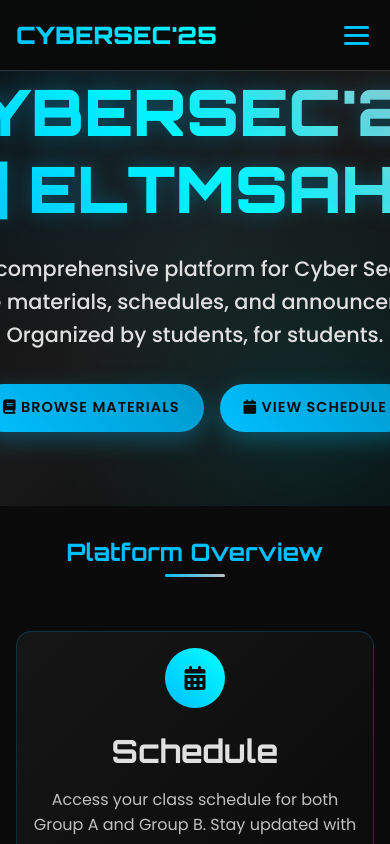
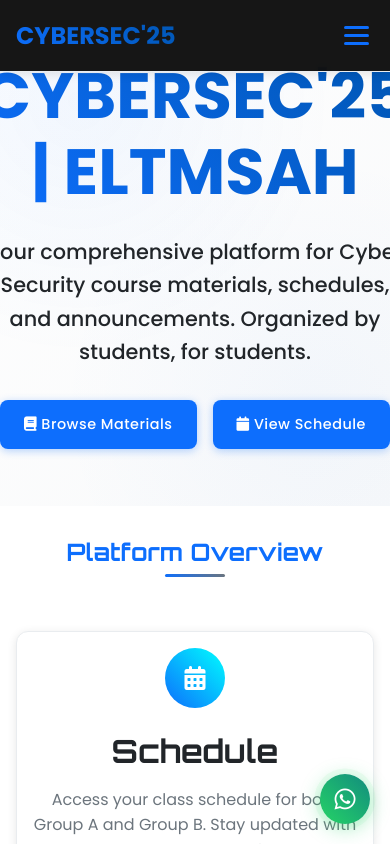
Before and after one commit to phoenixcrypto/cyberfort-platform, a Next.js app: page / in a window 390 px wide. Shown: the top 844 px of the page. Built offline with nearby package versions, Linux system fonts and the light colour scheme.

Commit message:
Added About page profile image

```diff
--- a/pages/index.js
+++ b/pages/index.js
@@ -139,7 +139,7 @@ export default function Home() {
               <div className="enhanced-card" data-aos="fade-up" data-aos-delay="100">
                 <div style={{ textAlign: 'center', marginBottom: '1.5rem' }}>
                   <div className="skill-icon" style={{
-                    background: 'linear-gradient(45deg, var(--neon-blue), #00FFFF)',
+                    background: 'linear-gradient(45deg, var(--primary-blue), #00FFFF)',
                     margin: '0 auto'
                   }}>
                     <i className="fas fa-calendar-alt"></i>
@@ -203,7 +203,7 @@ export default function Home() {
             <div className="grid-enhanced grid-enhanced-2">
               {/* Latest Materials */}
               <div className="enhanced-card" data-aos="fade-up" data-aos-delay="100">
-                <h3 style={{ marginBottom: '2rem', color: 'var(--neon-blue)', textAlign: 'center' }}>
+                <h3 style={{ marginBottom: '2rem', color: 'var(--primary-blue)', textAlign: 'center' }}>
                   <i className="fas fa-book"></i> Recent Materials
                 </h3>
                 {loading ? (
@@ -234,7 +234,7 @@ export default function Home() {
 
               {/* Latest Announcement */}
               <div className="enhanced-card" data-aos="fade-up" data-aos-delay="200">
-                <h3 style={{ marginBottom: '2rem', color: 'var(--neon-blue)', textAlign: 'center' }}>
+                <h3 style={{ marginBottom: '2rem', color: 'var(--primary-blue)', textAlign: 'center' }}>
                   <i className="fas fa-bullhorn"></i> Latest Announcement
                 </h3>
                 {announcementsData?.latest ? (
@@ -277,7 +277,7 @@ export default function Home() {
                 <h2>Today's Schedule Preview</h2>
               </div>
               <div className="enhanced-card" data-aos="fade-up">
-                <h3 style={{ marginBottom: '1.5rem', color: 'var(--neon-blue)', textAlign: 'center' }}>
+                <h3 style={{ marginBottom: '1.5rem', color: 'var(--primary-blue)', textAlign: 'center' }}>
                   <i className="fas fa-calendar-check"></i> Group A - Next Classes
                 </h3>
                 {scheduleData.groupA && scheduleData.groupA.length > 0 ? (
@@ -290,7 +290,7 @@ export default function Home() {
                         padding: '1rem',
                         background: 'rgba(0, 191, 255, 0.1)',
                         borderRadius: '10px',
-                        borderLeft: '4px solid var(--neon-blue)',
+                        borderLeft: '4px solid var(--primary-blue)',
                         transition: 'all 0.3s ease'
                       }}>
                         <div>
@@ -299,7 +299,7 @@ export default function Home() {
                           <small style={{ color: 'var(--text-muted)' }}><i className="fas fa-map-marker-alt"></i> {classItem.location}</small>
                         </div>
                         <div style={{ textAlign: 'right' }}>
-                          <span style={{ color: 'var(--neon-blue)', fontWeight: '600', fontSize: '1.1rem' }}>
+                          <span style={{ color: 'var(--primary-blue)', fontWeight: '600', fontSize: '1.1rem' }}>
                             {classItem.day}
                           </span>
                           <br />
--- a/styles/globals.css
+++ b/styles/globals.css
@@ -3,20 +3,21 @@
 /* Import Google Fonts */
 @import url('https://fonts.googleapis.com/css2?family=Orbitron:wght@400;700;900&family=Poppins:wght@300;400;500;600;700&display=swap');
 
-/* CSS Variables for consistent theming */
+/* Professional Global Color Palette */
 :root {
-  --bg-primary: #0A0A0A;
-  --bg-secondary: #1A1A1A;
-  --neon-blue: #00BFFF;
-  --neon-blue-hover: #0099CC;
-  --text-primary: #E0E0E0;
-  --text-secondary: #C0C0C0;
-  --text-muted: #888888;
-  --accent-silver: #C0C0C0;
-  --border-color: #333333;
-  --success-green: #00FF88;
-  --warning-orange: #FF8800;
-  --error-red: #FF4444;
+  --bg-primary: #ffffff;
+  --bg-secondary: #f8f9fa;
+  --primary-blue: #0d6efd;
+  --primary-blue-hover: #0056b3;
+  --text-primary: #212529;
+  --text-secondary: #6c757d;
+  --text-muted: #adb5bd;
+  --accent-silver: #6c757d;
+  --border-color: #e9ecef;
+  --success-green: #198754;
+  --warning-orange: #fd7e14;
+  --error-red: #dc3545;
+  --shadow-light: rgba(0, 0, 0, 0.1);
 }
 
 /* Reset and base styles */
@@ -49,7 +50,7 @@ h1, h2, h3, h4, h5, h6 {
 h1 {
   font-size: 3rem;
   font-weight: 900;
-  background: linear-gradient(45deg, var(--neon-blue), var(--accent-silver));
+  background: linear-gradient(45deg, var(--primary-blue), var(--accent-silver));
   -webkit-background-clip: text;
   -webkit-text-fill-color: transparent;
   background-clip: text;
@@ -57,7 +58,7 @@ h1 {
 
 h2 {
   font-size: 2.5rem;
-  color: var(--neon-blue);
+  color: var(--primary-blue);
 }
 
 h3 {
@@ -76,14 +77,14 @@ p {
 }
 
 a {
-  color: var(--neon-blue);
+  color: var(--primary-blue);
   text-decoration: none;
   transition: all 0.3s ease;
 }
 
 a:hover {
-  color: var(--neon-blue-hover);
-  text-shadow: 0 0 10px var(--neon-blue);
+  color: var(--primary-blue-hover);
+  text-shadow: 0 0 10px var(--primary-blue);
 }
 
 /* Layout containers */
@@ -136,9 +137,9 @@ a:hover {
 .btn {
   display: inline-block;
   padding: 0.8rem 2rem;
-  border: 2px solid var(--neon-blue);
+  border: 2px solid var(--primary-blue);
   background: transparent;
-  color: var(--neon-blue);
+  color: var(--primary-blue);
   font-family: 'Poppins', sans-serif;
   font-weight: 500;
   text-transform: uppercase;
@@ -150,20 +151,20 @@ a:hover {
 }
 
 .btn:hover {
-  background: var(--neon-blue);
+  background: var(--primary-blue);
   color: var(--bg-primary);
-  box-shadow: 0 0 20px var(--neon-blue);
+  box-shadow: 0 0 20px var(--primary-blue);
   transform: translateY(-2px);
 }
 
 .btn-primary {
-  background: var(--neon-blue);
+  background: var(--primary-blue);
   color: var(--bg-primary);
 }
 
 .btn-primary:hover {
-  background: var(--neon-blue-hover);
-  box-shadow: 0 0 25px var(--neon-blue-hover);
+  background: var(--primary-blue-hover);
+  box-shadow: 0 0 25px var(--primary-blue-hover);
 }
 
 /* Cards */
@@ -184,7 +185,7 @@ a:hover {
   left: -100%;
   width: 100%;
   height: 2px;
-  background: linear-gradient(90deg, transparent, var(--neon-blue), transparent);
+  background: linear-gradient(90deg, transparent, var(--primary-blue), transparent);
   transition: left 0.5s ease;
 }
 
@@ -193,7 +194,7 @@ a:hover {
 }
 
 .card:hover {
-  border-color: var(--neon-blue);
+  border-color: var(--primary-blue);
   box-shadow: 0 10px 30px rgba(0, 191, 255, 0.1);
   transform: translateY(-5px);
 }
@@ -216,7 +217,7 @@ a:hover {
 
 .form-control:focus {
   outline: none;
-  border-color: var(--neon-blue);
+  border-color: var(--primary-blue);
   box-shadow: 0 0 10px rgba(0, 191, 255, 0.3);
 }
 
@@ -246,7 +247,7 @@ a:hover {
 }
 
 .badge-info {
-  background: var(--neon-blue);
+  background: var(--primary-blue);
   color: var(--bg-primary);
 }
 
@@ -262,7 +263,7 @@ a:hover {
   width: 40px;
   height: 40px;
   border: 3px solid var(--border-color);
-  border-top: 3px solid var(--neon-blue);
+  border-top: 3px solid var(--primary-blue);
   border-radius: 50%;
   animation: spin 1s linear infinite;
 }
@@ -407,10 +408,10 @@ a:hover {
   width: 250px;
   height: 250px;
   border-radius: 50%;
-  border: 4px solid var(--neon-blue);
+  border: 4px solid var(--primary-blue);
   box-shadow: 0 0 30px rgba(0, 191, 255, 0.4), 0 0 60px rgba(0, 191, 255, 0.2);
   overflow: hidden;
-  background: linear-gradient(45deg, var(--neon-blue), var(--accent-silver));
+  background: linear-gradient(45deg, var(--primary-blue), var(--accent-silver));
   padding: 4px;
   animation: glow 3s ease-in-out infinite;
 }
@@ -424,22 +425,22 @@ a:hover {
 }
 
 .gradient-text {
-  background: linear-gradient(45deg, var(--neon-blue), #00FFFF, var(--accent-silver));
+  background: linear-gradient(45deg, var(--primary-blue), var(--primary-blue-hover));
   -webkit-background-clip: text;
   -webkit-text-fill-color: transparent;
   background-clip: text;
-  font-weight: 900;
+  font-weight: 700;
   font-size: 3.5rem;
   margin: 0;
-  font-family: 'Orbitron', monospace;
-  text-shadow: 0 0 20px rgba(0, 191, 255, 0.3);
+  font-family: 'Poppins', sans-serif;
 }
 
 .floating-element {
   position: absolute;
-  border: 2px solid rgba(0, 255, 255, 0.1);
+  border: 1px solid rgba(13, 110, 253, 0.1);
   border-radius: 50%;
   animation: float 6s ease-in-out infinite;
+  background: rgba(13, 110, 253, 0.05);
 }
 
 .floating-element:nth-child(2) {
@@ -448,8 +449,8 @@ a:hover {
 }
 
 .tech-badge {
-  background: var(--neon-blue);
-  color: var(--bg-primary);
+  background: var(--primary-blue);
+  color: white;
   padding: 0.3rem 0.8rem;
   border-radius: 20px;
   font-size: 0.8rem;
@@ -479,7 +480,7 @@ a:hover {
   align-items: center;
   justify-content: center;
   font-size: 2rem;
-  color: var(--bg-primary);
+  color: white;
 }
 
 .contact-card {
@@ -504,28 +505,29 @@ a:hover {
   justify-content: center;
   font-size: 2.5rem;
   color: white;
-  box-shadow: 0 8px 25px rgba(0, 0, 0, 0.3);
+  box-shadow: 0 4px 15px rgba(0, 0, 0, 0.1);
 }
 
 .quote-box {
-  background: rgba(0, 191, 255, 0.1);
+  background: rgba(13, 110, 253, 0.1);
   padding: 1rem;
   border-radius: 8px;
-  border-left: 4px solid var(--neon-blue);
+  border-left: 4px solid var(--primary-blue);
   margin-top: 1rem;
   font-style: italic;
-  color: var(--neon-blue);
+  color: var(--primary-blue);
 }
 
-/* Enhanced Card Styles for All Pages */
+/* Professional Card Styles */
 .enhanced-card {
-  background: linear-gradient(135deg, rgba(26, 26, 26, 0.8), rgba(10, 10, 10, 0.9));
-  border: 1px solid rgba(0, 191, 255, 0.2);
-  border-radius: 15px;
+  background: var(--bg-primary);
+  border: 1px solid var(--border-color);
+  border-radius: 12px;
   padding: 2rem;
   transition: all 0.3s ease;
   position: relative;
   overflow: hidden;
+  box-shadow: 0 2px 10px var(--shadow-light);
 }
 
 .enhanced-card::before {
@@ -535,27 +537,27 @@ a:hover {
   left: 0;
   right: 0;
   bottom: 0;
-  background: linear-gradient(135deg, rgba(0, 191, 255, 0.05), transparent);
+  background: linear-gradient(135deg, rgba(13, 110, 253, 0.02), transparent);
   opacity: 0;
   transition: opacity 0.3s ease;
 }
 
 .enhanced-card:hover {
-  transform: translateY(-5px);
-  box-shadow: 0 15px 40px rgba(0, 191, 255, 0.2);
-  border-color: var(--neon-blue);
+  transform: translateY(-3px);
+  box-shadow: 0 8px 25px rgba(0, 0, 0, 0.15);
+  border-color: var(--primary-blue);
 }
 
 .enhanced-card:hover::before {
   opacity: 1;
 }
 
-/* Enhanced Hero Section */
+/* Professional Hero Section */
 .hero-section {
-  background: linear-gradient(135deg, var(--bg-primary) 0%, var(--bg-secondary) 50%, var(--bg-primary) 100%);
+  background: linear-gradient(135deg, var(--bg-primary) 0%, var(--bg-secondary) 100%);
   position: relative;
   overflow: hidden;
-  min-height: 80vh;
+  min-height: 70vh;
   display: flex;
   align-items: center;
   justify-content: center;
@@ -568,9 +570,8 @@ a:hover {
   left: 0;
   right: 0;
   bottom: 0;
-  background: radial-gradient(circle at 20% 20%, rgba(0, 191, 255, 0.1) 0%, transparent 50%),
-              radial-gradient(circle at 80% 80%, rgba(0, 255, 255, 0.1) 0%, transparent 50%);
-  animation: pulse 8s ease-in-out infinite;
+  background: radial-gradient(circle at 20% 20%, rgba(13, 110, 253, 0.05) 0%, transparent 50%),
+              radial-gradient(circle at 80% 80%, rgba(13, 110, 253, 0.03) 0%, transparent 50%);
 }
 
 .hero-content {
@@ -581,20 +582,20 @@ a:hover {
   margin: 0 auto;
 }
 
-/* Enhanced Button Styles */
+/* Professional Button Styles */
 .btn-enhanced {
-  background: linear-gradient(45deg, var(--neon-blue), #0099CC);
+  background: var(--primary-blue);
   border: none;
-  color: var(--bg-primary);
-  padding: 1rem 2rem;
-  border-radius: 50px;
-  font-weight: 600;
-  text-transform: uppercase;
-  letter-spacing: 1px;
+  color: white;
+  padding: 0.8rem 1.5rem;
+  border-radius: 8px;
+  font-weight: 500;
+  text-transform: none;
+  letter-spacing: 0.5px;
   transition: all 0.3s ease;
   position: relative;
   overflow: hidden;
-  box-shadow: 0 8px 25px rgba(0, 191, 255, 0.3);
+  box-shadow: 0 2px 8px rgba(13, 110, 253, 0.3);
 }
 
 .btn-enhanced::before {
@@ -609,8 +610,9 @@ a:hover {
 }
 
 .btn-enhanced:hover {
-  transform: translateY(-3px);
-  box-shadow: 0 12px 35px rgba(0, 191, 255, 0.4);
+  transform: translateY(-2px);
+  box-shadow: 0 4px 15px rgba(13, 110, 253, 0.4);
+  background: var(--primary-blue-hover);
 }
 
 .btn-enhanced:hover::before {
@@ -652,7 +654,7 @@ a:hover {
   transform: translateX(-50%);
   width: 60px;
   height: 3px;
-  background: linear-gradient(45deg, var(--neon-blue), var(--accent-silver));
+  background: linear-gradient(45deg, var(--primary-blue), var(--accent-silver));
   border-radius: 2px;
 }
 
@@ -661,9 +663,9 @@ a:hover {
   display: inline-block;
   width: 40px;
   height: 40px;
-  border: 3px solid rgba(0, 191, 255, 0.3);
+  border: 3px solid rgba(13, 110, 253, 0.3);
   border-radius: 50%;
-  border-top-color: var(--neon-blue);
+  border-top-color: var(--primary-blue);
   animation: spin 1s ease-in-out infinite;
 }
 
@@ -673,8 +675,8 @@ a:hover {
 
 /* Enhanced Error States */
 .error-card {
-  background: linear-gradient(135deg, rgba(255, 68, 68, 0.1), rgba(255, 68, 68, 0.05));
-  border: 1px solid rgba(255, 68, 68, 0.3);
+  background: linear-gradient(135deg, rgba(220, 53, 69, 0.1), rgba(220, 53, 69, 0.05));
+  border: 1px solid rgba(220, 53, 69, 0.3);
   border-radius: 10px;
   padding: 2rem;
   text-align: center;
@@ -683,10 +685,10 @@ a:hover {
 
 /* Enhanced Search and Filter Styles */
 .search-enhanced {
-  background: rgba(26, 26, 26, 0.8);
-  border: 2px solid rgba(0, 191, 255, 0.3);
-  border-radius: 25px;
-  padding: 1rem 1.5rem;
+  background: var(--bg-primary);
+  border: 2px solid var(--border-color);
+  border-radius: 8px;
+  padding: 0.8rem 1rem;
   color: var(--text-primary);
   font-size: 1rem;
   transition: all 0.3s ease;
@@ -696,8 +698,8 @@ a:hover {
 
 .search-enhanced:focus {
   outline: none;
-  border-color: var(--neon-blue);
-  box-shadow: 0 0 20px rgba(0, 191, 255, 0.3);
+  border-color: var(--primary-blue);
+  box-shadow: 0 0 0 3px rgba(13, 110, 253, 0.1);
 }
 
 .search-enhanced::placeholder {
@@ -706,9 +708,9 @@ a:hover {
 
 /* Enhanced Filter Buttons */
 .filter-btn {
-  background: rgba(26, 26, 26, 0.8);
-  border: 1px solid rgba(0, 191, 255, 0.3);
-  border-radius: 20px;
+  background: var(--bg-primary);
+  border: 1px solid var(--border-color);
+  border-radius: 8px;
   padding: 0.5rem 1rem;
   color: var(--text-primary);
   transition: all 0.3s ease;
@@ -717,10 +719,10 @@ a:hover {
 
 .filter-btn:hover,
 .filter-btn.active {
-  background: var(--neon-blue);
-  color: var(--bg-primary);
-  border-color: var(--neon-blue);
-  box-shadow: 0 4px 15px rgba(0, 191, 255, 0.3);
+  background: var(--primary-blue);
+  color: white;
+  border-color: var(--primary-blue);
+  box-shadow: 0 2px 8px rgba(13, 110, 253, 0.3);
 }
 
 /* Responsive Design for All Pages */
@@ -804,17 +806,18 @@ a:hover {
   }
 }
 
-/* Enhanced Navbar Styles */
+/* Professional Navbar Styles */
 .enhanced-navbar {
-  background: linear-gradient(135deg, rgba(10, 10, 10, 0.95), rgba(26, 26, 26, 0.9));
+  background: var(--bg-primary);
   backdrop-filter: blur(10px);
-  border-bottom: 1px solid rgba(0, 191, 255, 0.2);
+  border-bottom: 1px solid var(--border-color);
   transition: all 0.3s ease;
+  box-shadow: 0 2px 10px var(--shadow-light);
 }
 
 .enhanced-navbar.scrolled {
-  background: linear-gradient(135deg, rgba(10, 10, 10, 0.98), rgba(26, 26, 26, 0.95));
-  box-shadow: 0 4px 20px rgba(0, 191, 255, 0.1);
+  background: rgba(255, 255, 255, 0.95);
+  box-shadow: 0 4px 20px rgba(0, 0, 0, 0.1);
 }
 
 .enhanced-logo {
@@ -825,10 +828,10 @@ a:hover {
 .logo-text {
   position: relative;
   z-index: 2;
-  font-family: 'Orbitron', monospace;
-  font-weight: 900;
+  font-family: 'Poppins', sans-serif;
+  font-weight: 700;
   font-size: 1.5rem;
-  background: linear-gradient(45deg, var(--neon-blue), #00FFFF);
+  background: linear-gradient(45deg, var(--primary-blue), var(--primary-blue-hover));
   -webkit-background-clip: text;
   -webkit-text-fill-color: transparent;
   background-clip: text;
@@ -841,7 +844,7 @@ a:hover {
   left: 0;
   right: 0;
   bottom: 0;
-  background: linear-gradient(45deg, var(--neon-blue), #00FFFF);
+  background: linear-gradient(45deg, var(--primary-blue), var(--primary-blue-hover));
   opacity: 0;
   filter: blur(10px);
   transition: opacity 0.3s ease;
@@ -874,7 +877,7 @@ a:hover {
   left: 0;
   right: 0;
   bottom: 0;
-  background: linear-gradient(45deg, rgba(0, 191, 255, 0.1), rgba(0, 255, 255, 0.05));
+  background: linear-gradient(45deg, rgba(13, 110, 253, 0.1), rgba(13, 110, 253, 0.05));
   opacity: 0;
   transition: opacity 0.3s ease;
 }
@@ -895,7 +898,7 @@ a:hover {
   left: 50%;
   width: 0;
   height: 2px;
-  background: linear-gradient(45deg, var(--neon-blue), #00FFFF);
+  background: linear-gradient(45deg, var(--primary-blue), var(--primary-blue-hover));
   transition: all 0.3s ease;
   transform: translateX(-50%);
 }
@@ -910,8 +913,7 @@ a:hover {
 
 .enhanced-nav-link:hover .nav-text,
 .enhanced-nav-link.active .nav-text {
-  color: var(--neon-blue);
-  text-shadow: 0 0 10px rgba(0, 191, 255, 0.5);
+  color: var(--primary-blue);
 }
 
 .enhanced-toggle {
@@ -928,7 +930,7 @@ a:hover {
   display: block;
   width: 25px;
   height: 3px;
-  background: var(--neon-blue);
+  background: var(--primary-blue);
   margin: 5px 0;
   transition: all 0.3s ease;
   border-radius: 2px;
@@ -946,10 +948,10 @@ a:hover {
   transform: rotate(-45deg) translate(7px, -6px);
 }
 
-/* Enhanced Footer Styles */
+/* Professional Footer Styles */
 .enhanced-footer {
-  background: linear-gradient(135deg, var(--bg-secondary), var(--bg-primary));
-  border-top: 1px solid rgba(0, 191, 255, 0.2);
+  background: var(--bg-secondary);
+  border-top: 1px solid var(--border-color);
   position: relative;
   overflow: hidden;
 }
@@ -961,7 +963,7 @@ a:hover {
   left: 0;
   right: 0;
   bottom: 0;
-  background: radial-gradient(circle at 50% 0%, rgba(0, 191, 255, 0.05), transparent);
+  background: radial-gradient(circle at 50% 0%, rgba(13, 110, 253, 0.03), transparent);
 }
 
 .footer-content {
@@ -992,7 +994,7 @@ a:hover {
   left: 0;
   right: 0;
   bottom: 0;
-  background: rgba(0, 191, 255, 0.1);
+  background: rgba(13, 110, 253, 0.1);
   opacity: 0;
   transition: opacity 0.3s ease;
   border-radius: 6px;
@@ -1003,15 +1005,14 @@ a:hover {
 }
 
 .footer-link:hover {
-  color: var(--neon-blue);
-  text-shadow: 0 0 10px rgba(0, 191, 255, 0.5);
+  color: var(--primary-blue);
 }
 
 .footer-text {
   text-align: center;
   margin-top: 2rem;
   padding-top: 2rem;
-  border-top: 1px solid rgba(0, 191, 255, 0.2);
+  border-top: 1px solid var(--border-color);
   color: var(--text-muted);
   position: relative;
 }
@@ -1024,5 +1025,71 @@ a:hover {
   transform: translateX(-50%);
   width: 60px;
   height: 1px;
-  background: linear-gradient(45deg, var(--neon-blue), var(--accent-silver));
+  background: linear-gradient(45deg, var(--primary-blue), var(--primary-blue-hover));
 }
+
+/* WhatsApp Floating Button */
+.whatsapp-float {
+  position: fixed;
+  bottom: 30px;
+  right: 30px;
+  width: 60px;
+  height: 60px;
+  background: linear-gradient(45deg, #25D366, #128C7E);
+  border-radius: 50%;
+  display: flex;
+  align-items: center;
+  justify-content: center;
+  cursor: pointer;
+  box-shadow: 0 4px 20px rgba(37, 211, 102, 0.4);
+  transition: all 0.3s ease;
+  opacity: 0;
+  transform: scale(0);
+  z-index: 1000;
+  animation: whatsappPulse 2s infinite;
+}
+
+.whatsapp-float.visible {
+  opacity: 1;
+  transform: scale(1);
+}
+
+.whatsapp-float:hover {
+  transform: scale(1.1);
+  box-shadow: 0 6px 25px rgba(37, 211, 102, 0.6);
+}
+
+.whatsapp-icon {
+  font-size: 30px;
+  color: white;
+  transition: all 0.3s ease;
+}
+
+.whatsapp-float:hover .whatsapp-icon {
+  transform: scale(1.1);
+}
+
+@keyframes whatsappPulse {
+  0% {
+    box-shadow: 0 4px 20px rgba(37, 211, 102, 0.4);
+  }
+  50% {
+    box-shadow: 0 4px 20px rgba(37, 211, 102, 0.4), 0 0 0 10px rgba(37, 211, 102, 0.1);
+  }
+  100% {
+    box-shadow: 0 4px 20px rgba(37, 211, 102, 0.4);
+  }
+}
+
+@media (max-width: 768px) {
+  .whatsapp-float {
+    bottom: 20px;
+    right: 20px;
+    width: 50px;
+    height: 50px;
+  }
+
+  .whatsapp-icon {
+    font-size: 24px;
+  }
+}
```
Also changed, not shown: pages/about.js (+21 -21 lines), pages/announcements.js (+9 -9 lines), pages/materials.js (+4 -8 lines), pages/schedule.js (+5 -5 lines), pages/tasks.js (+4 -8 lines).
